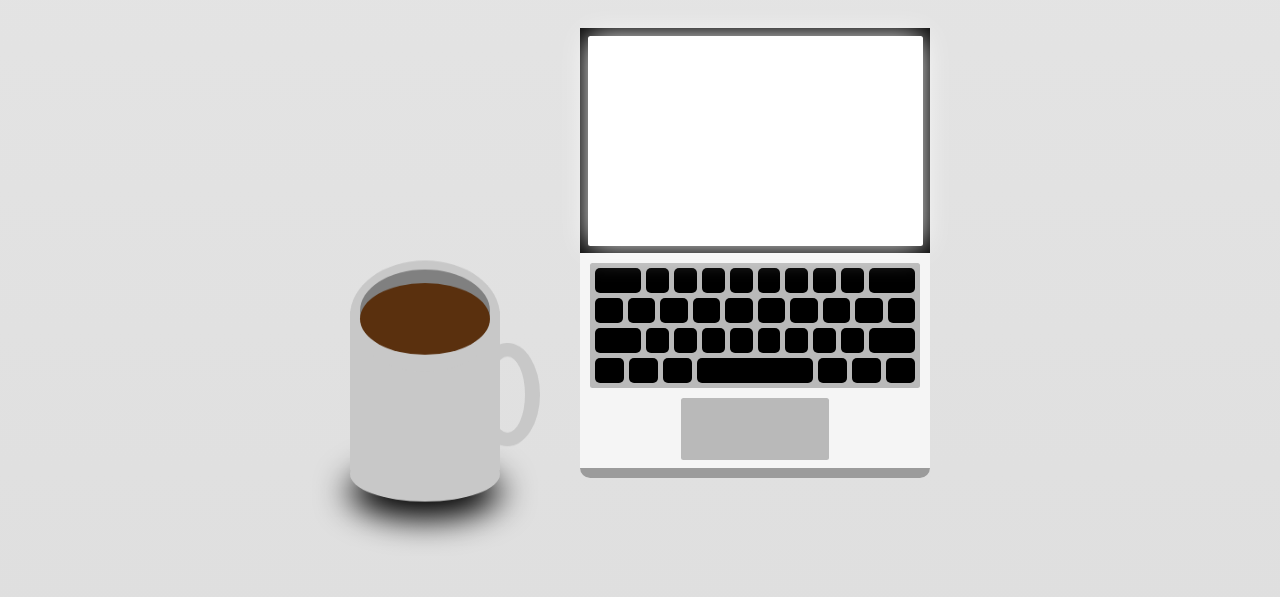
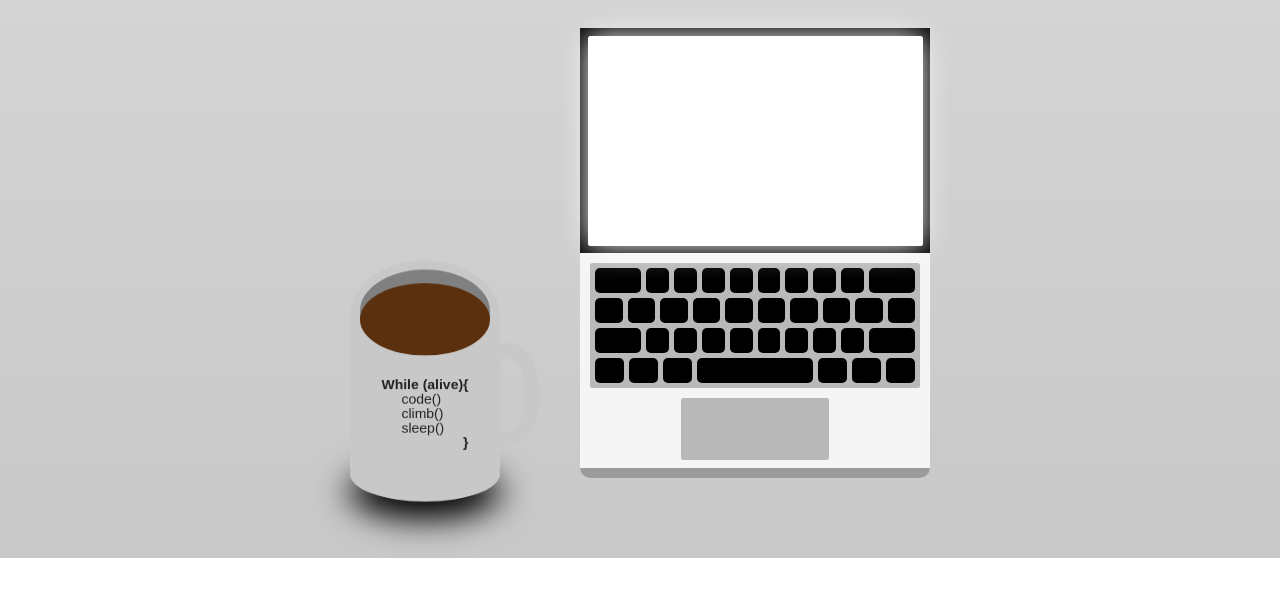
Before and after one commit to jgreen721/portfolio, a React (Vite) app: page / in a window 1280 px wide. Shown: the part 1072-1669 px from the top of the page. After the commit the page ends 1630 px from the top, so only its background shows below. Built offline with nearby package versions, Linux system fonts and the light colour scheme; a web font is replaced by a local one.

Commit message:
coffee mug got text added

```diff
--- a/src/components/AboutMe/AboutMe.css
+++ b/src/components/AboutMe/AboutMe.css
@@ -6,7 +6,6 @@
   flex-direction: column;
   position: relative;
   padding: 5rem var(--mainPaddingX);
-  height: 500vh;
 }
 
 .about-me-header {
@@ -73,6 +72,35 @@
   background: var(--mainBg2);
   position: relative;
   z-index: 2;
+  display: flex;
+  align-items: center;
+  justify-content: center;
+}
+
+.coffee-mug-text{
+  position:relative;
+  z-index:5;
+  margin-top:5rem;
+}
+
+.coffee-mug-text p {
+  font-size: 1.4rem;
+}
+
+.code-text {
+  margin-left: 2rem;
+  z-index: 10;
+  position: relative;
+  margin
+}
+
+.close-bracket{
+  position:relative;
+  float:right;
+}
+
+.bold-code-text{
+  font-weight:600;
 }
 
 .coffee-mug-top {
@@ -110,6 +138,15 @@
   position: absolute;
   top: 20%;
   left: 10px;
+  transform: scale(0);
+  animation: scalecoffee 1s forwards;
+  transform-origin: bottom;
+}
+
+@keyframes scalecoffee {
+  100% {
+    transform: scale(1);
+  }
 }
 
 .coffee-mug-bottom {
--- a/src/components/AboutMe/AboutMe.jsx
+++ b/src/components/AboutMe/AboutMe.jsx
@@ -38,7 +38,15 @@ const AboutMe = () => {
                          <div className="mug-interior"></div>
                          <div className="coffee"></div>
                      </div>
-                    <div className="coffee-mug"></div>
+                    <div className="coffee-mug">
+                        <div className="coffee-mug-text">
+                        <p className="bold-code-text">{`While (alive){`}</p>
+                        <p className="code-text">code()</p>
+                        <p className="code-text">climb()</p>
+                        <p className="code-text">sleep()</p>
+                        <p className="close-bracket bold-code-text">{`}`}</p>
+                        </div>
+                    </div>
                     <div className="coffee-mug-bottom"></div>
                     <div className="coffee-handle"></div>
                  </div>
```
